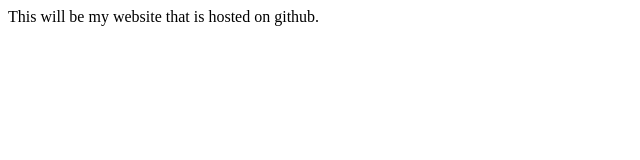
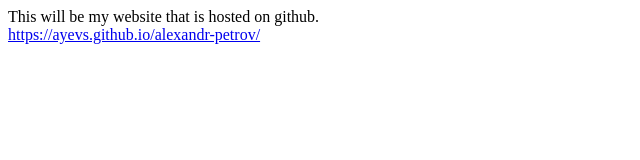
Before and after one commit to Ayevs/Ayevs.github.io, a plain HTML site: page index.html in a window 1280 px wide. Shown: the whole page, without its empty margins (0-640 px from the left). Drawn offline with Linux system fonts and the light colour scheme.

Commit message:
adjusted my site to show user where to go

```diff
--- a/index.html
+++ b/index.html
@@ -8,5 +8,7 @@
   </head>
   <body>
     This will be my website that is hosted on github.
+    <br />
+    <a href="https://ayevs.github.io/alexandr-petrov/">https://ayevs.github.io/alexandr-petrov/</a>
   </body>
 </html>
```
